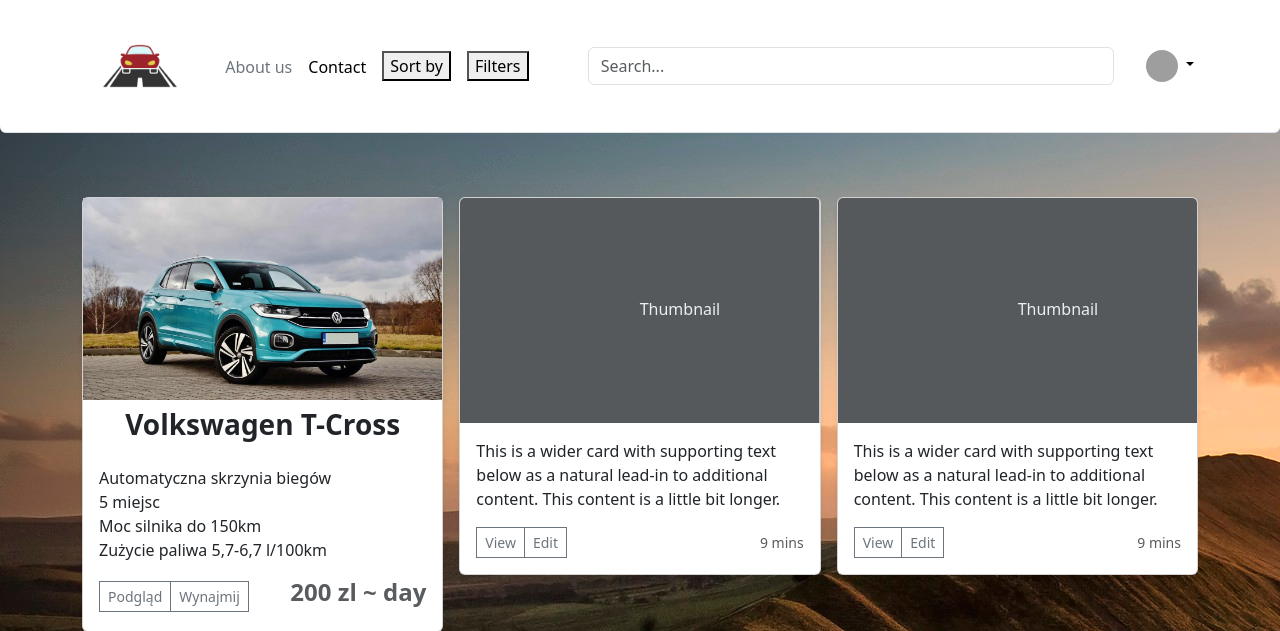
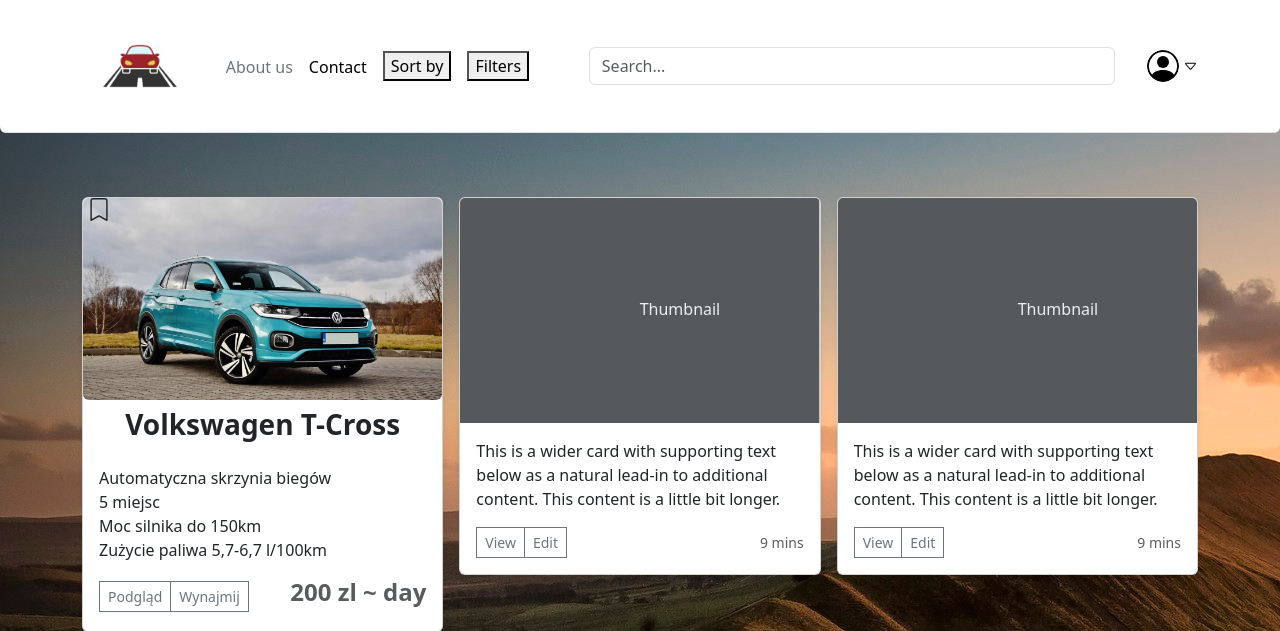
Before and after one commit to Alan-Caly/Projekt, a Flask app: page / in a window 1280 px wide. Shown: the top 631 px of the page. Run offline with Flask 2, Linux system fonts and the light colour scheme; some libraries are stand-ins or nearby versions; grey boxes are pictures that could not be loaded.

Commit message:
adding a bookmark

```diff
--- a/flask_server/templates/HTML_login.html
+++ b/flask_server/templates/HTML_login.html
@@ -61,19 +61,10 @@
             </form>
 
             <div class="dropdown text-end">
-                <a href="#" class="d-block link-body-emphasis text-decoration-none dropdown-toggle"
-                   data-bs-toggle="dropdown" aria-expanded="false">
-                    <img src="https://github.com/mdo.png" alt="mdo" width="32" height="32" class="rounded-circle">
-                </a>
-                <ul class="dropdown-menu text-small" style="">
-                    <li><a class="dropdown-item" href="#">New project...</a></li>
-                    <li><a class="dropdown-item" href="#">Settings</a></li>
-                    <li><a class="dropdown-item" href="#">Profile</a></li>
-                    <li>
-                        <hr class="dropdown-divider">
-                    </li>
-                    <li><a class="dropdown-item" href="#">Sign out</a></li>
-                </ul>
+                <div class="d-block link-body-emphasis text-decoration-none">
+                    <img src="/public/img/person-circle.svg" width="32" height="32" class="rounded-circle">
+                    <img src="/public/img/caret-down.svg" width="15" height="15">
+                </div>
             </div>
         </div>
     </div>
@@ -84,7 +75,12 @@
             <div class="row row-cols-1 row-cols-sm-2 row-cols-md-3 g-3">
                 <div class="col">
                     <div class="card shadow-sm">
-                        <img src="/public/img/volkt-cross.png" width="100%" height="100%">
+                        <div class="position-relative" >
+                            <svg class="bi bi-bookmark position-absolute top-0 start-0" xmlns="http://www.w3.org/2000/svg" fill="currentColor" viewBox="0 0 16 16" width="32px" height="23px">
+                                <path d="M2 2a2 2 0 0 1 2-2h8a2 2 0 0 1 2 2v13.5a.5.5 0 0 1-.777.416L8 13.101l-5.223 2.815A.5.5 0 0 1 2 15.5V2zm2-1a1 1 0 0 0-1 1v12.566l4.723-2.482a.5.5 0 0 1 .554 0L13 14.566V2a1 1 0 0 0-1-1H4z"/>
+                            </svg>
+                            <img class="rounded" src="/public/img/volkt-cross.png" width="100%" height="100%">
+                        </div>
                         <text class="text-md-center font-weight-bold h3 pt-2" x="50%" y="50%" fill="#eceeef" dy=".3em">
                             Volkswagen T-Cross
                         </text>
```
Also changed, not shown: flask_server/public/img/caret-down.svg (added), flask_server/public/img/person-circle.svg (added).
